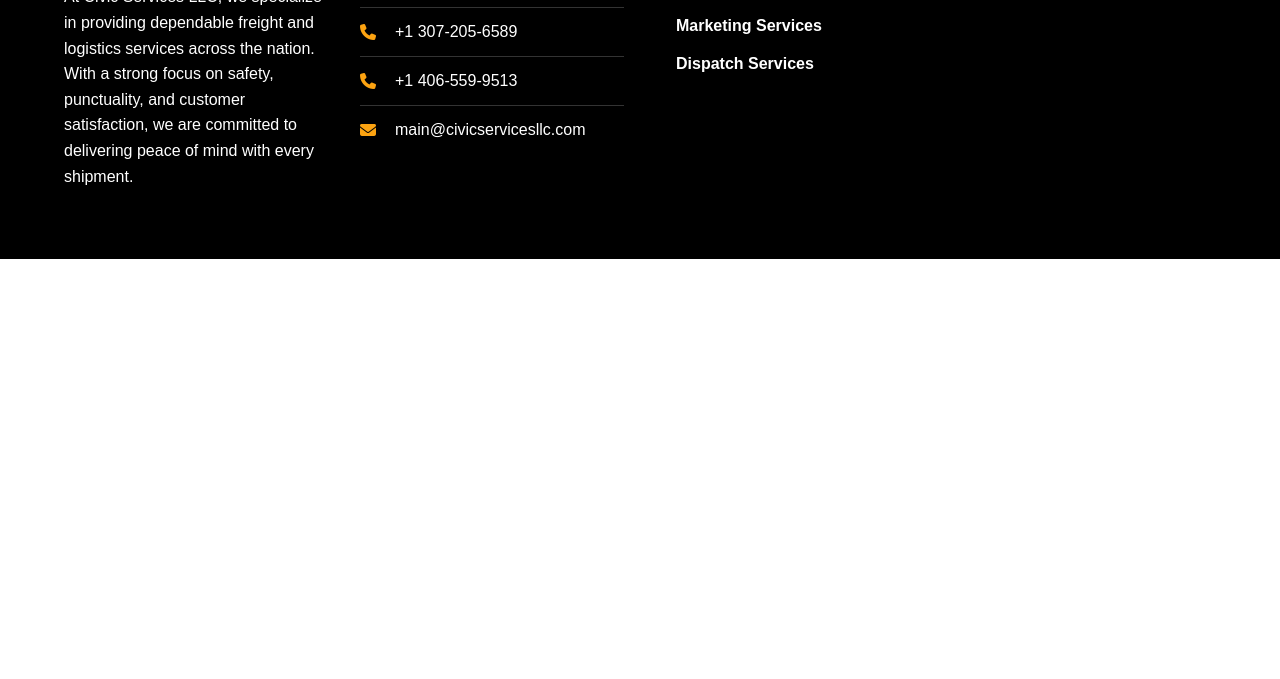
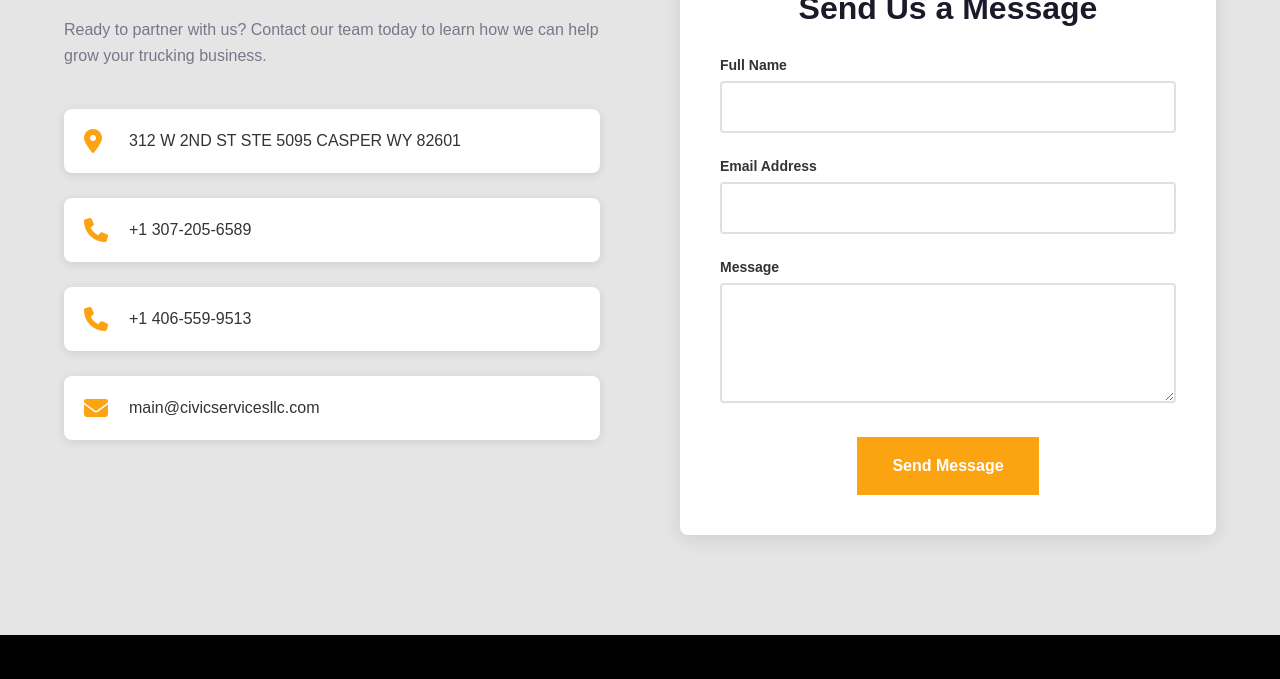
Before and after one commit to abdulwasayhub/civicservices, a plain HTML site: page marketing_services_page.html in a window 1280 px wide. Shown: the part 2285-2964 px from the top of the page. Before the commit the page ends 2544 px from the top, so only its background shows below. Drawn offline with Linux system fonts and the light colour scheme.

Commit message:
email changes

```diff
--- a/marketing_services_page.html
+++ b/marketing_services_page.html
@@ -73,7 +73,52 @@
             </div>
         </div>
     </section>
+        <section class="contact-section section" id="contact">
+        <div class="contact-info">
+            <h2>Get in Touch</h2>
+            <p style="margin-bottom: 40px; color: #777789; line-height: 1.6;">Ready to partner with us? Contact our team today to learn how we can help grow your trucking business.</p>
 
+            <div class="contact-item">
+                <i class="fa-solid fa-location-dot"></i>
+                <a href="">312 W 2ND ST STE 5095 CASPER WY 82601</a>
+            </div>
+            <div class="contact-item">
+                <i class="fa-solid fa-phone"></i>
+                <a href="tel:+13072056589">+1 307-205-6589</a>
+            </div>
+            <div class="contact-item">
+                <i class="fa-solid fa-phone"></i>
+                <a href="tel:+14065599513">+1 406-559-9513</a>
+            </div>
+            <div class="contact-item">
+                <i class="fa-solid fa-envelope"></i>
+                <a href="mailto:main@civicservicesllc.com">main@civicservicesllc.com</a>
+            </div>
+        </div>
+
+        <div class="contact-form-container">
+            <form action="https://api.web3forms.com/submit" method="POST" id="contact-form" class="contact-form">
+                <input type="hidden" name="access_key" value="820a0a62-ea9f-4a59-8bb7-005543eba4d4">
+                <input type="hidden" name="to" value="marketing@civicservicesllc.com">
+                <h2>Send Us a Message</h2>
+                <div class="form-group">
+                    <label for="name">Full Name</label>
+                    <input type="text" id="name" name="name" required>
+                </div>
+                <div class="form-group">
+                    <label for="email">Email Address</label>
+                    <input type="email" id="email" name="email" required>
+                </div>
+                <div class="form-group">
+                    <label for="message">Message</label>
+                    <textarea id="message" name="message" required></textarea>
+                </div>
+                <div class="form-submit">
+                    <button type="submit" class="primary-btn">Send Message</button>
+                </div>
+            </form>
+        </div>
+    </section>
     <footer class="footer">
         <div class="footer-content">
             <img src="images/logo.png" alt="" class="logo">
--- a/style.css
+++ b/style.css
@@ -903,7 +903,7 @@
 
         .why-choose-cards{
             display: grid;
-            grid-template-columns: repeat(auto-fit, minmax(280px, 1fr));
+            grid-template-columns: repeat(auto-fit, minmax(200px, 1fr));
             gap: 30px;
             margin-top: 60px;
         }
```
Also changed, not shown: about_page.html (+2 -3 lines), dispatch_page.html (+54 -8 lines).
